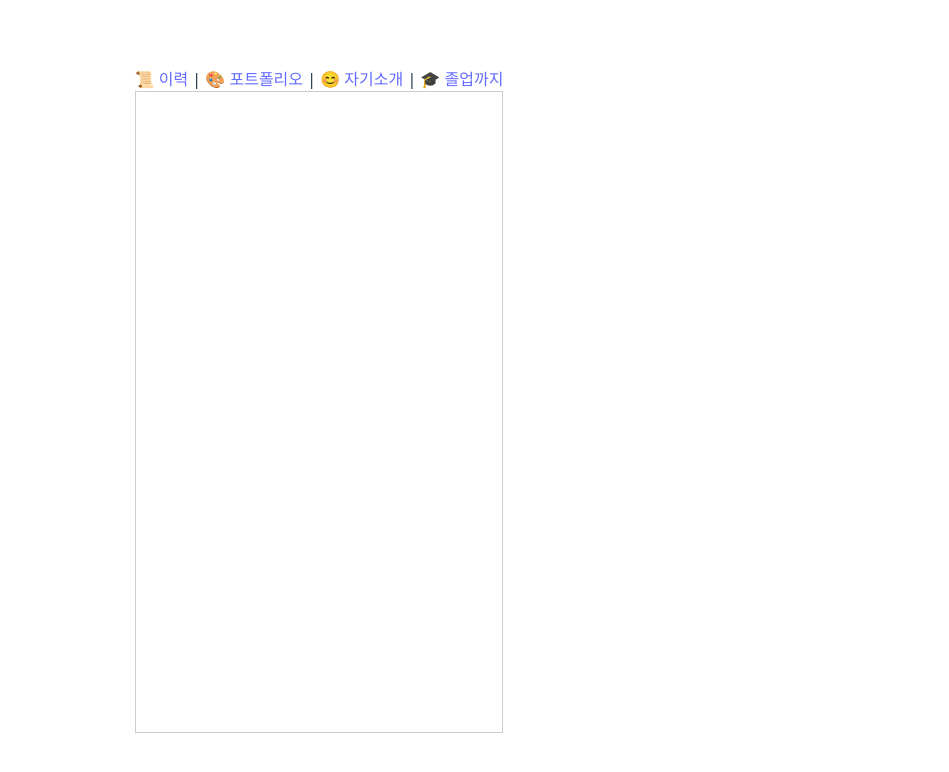
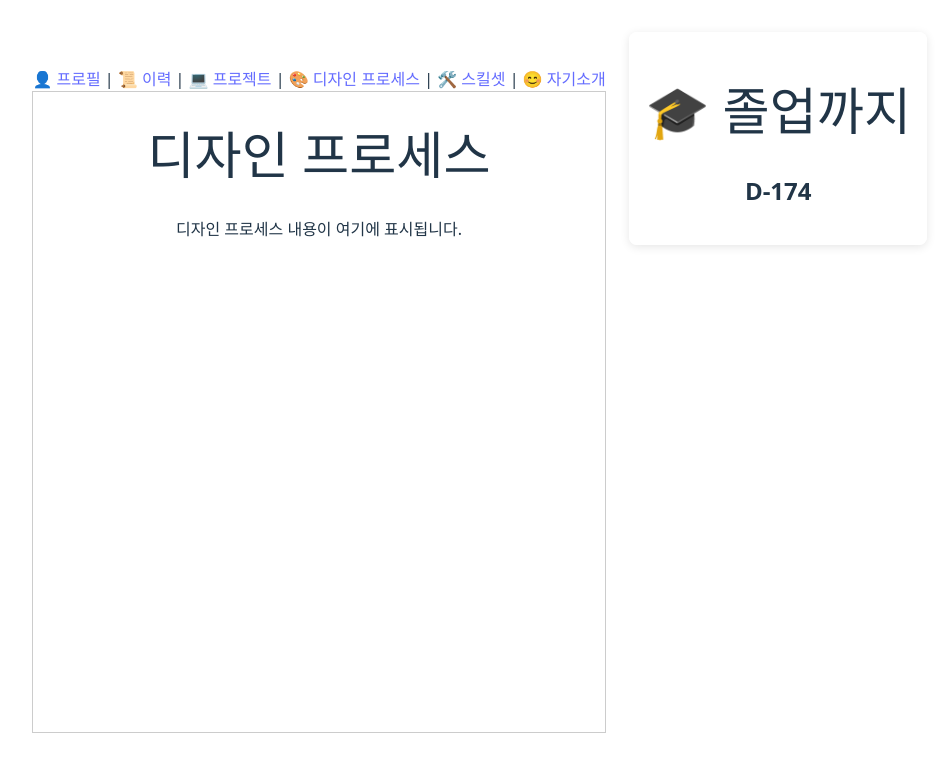
Before and after one commit to minguri22261078/min-portfolio, a React (Vite) app: page /min-portfolio/design-process in a window 1280 px wide. Shown: the top 772 px of the page, without its empty margins (321-1270 px from the left). Built offline with nearby package versions, Linux system fonts and the light colour scheme.

Commit message:
react-portfolio

```diff
--- a/src/App.css
+++ b/src/App.css
@@ -46,3 +46,14 @@
   overflow-y: auto;
   border: 1px solid #ccc; /* Adding a border to visualize the container */
 }
+
+.dday-container {
+  position: fixed;
+  top: 2rem;
+  right: 2rem;
+  z-index: 1000;
+  background-color: rgba(255, 255, 255, 0.8);
+  padding: 1rem;
+  border-radius: 8px;
+  box-shadow: 0 2px 10px rgba(0, 0, 0, 0.1);
+}
--- a/src/App.jsx
+++ b/src/App.jsx
@@ -1,25 +1,35 @@
 import './App.css'
 import { Routes, Route, Link } from 'react-router-dom'; // 라우터 관련 컴포넌트 임포트
+import Profile from './Profile.jsx';
 import Resume from './Resume.jsx';
 import Portfolio from './Portfolio.jsx';
+import DesignProcess from './DesignProcess.jsx';
+import Skillset from './Skillset.jsx';
 import About from './About.jsx';
 import Dday from './Dday.jsx';
 
 function App() {
     return (
         <>
+            <div className="dday-container">
+                <Dday />
+            </div>
             <nav>
+                <Link to="/profile">👤 프로필</Link> | {" "}
                 <Link to="/resume">📜 이력</Link> | {" "}
-                <Link to="/portfolio">🎨 포트폴리오</Link> | {" "}
-                <Link to="/about">😊 자기소개</Link> | {" "}
-                <Link to="/dday">🎓 졸업까지</Link>
+                <Link to="/portfolio">💻 프로젝트</Link> | {" "}
+                <Link to="/design-process">🎨 디자인 프로세스</Link> | {" "}
+                <Link to="/skillset">🛠️ 스킬셋</Link> | {" "}
+                <Link to="/about">😊 자기소개</Link>
             </nav>
             <main className="main-content">
                 <Routes>
+                    <Route path="/profile" element={<Profile />} />
                     <Route path="/resume" element={<Resume />} />
                     <Route path="/portfolio" element={<Portfolio />} />
+                    <Route path="/design-process" element={<DesignProcess />} />
+                    <Route path="/skillset" element={<Skillset />} />
                     <Route path="/about" element={<About />} />
-                    <Route path="/dday" element={<Dday />} />
                 </Routes>
             </main>
         </>
--- /dev/null
+++ b/src/DesignProcess.jsx
@@ -0,0 +1,12 @@
+import React from 'react';
+
+function DesignProcess() {
+  return (
+    <div>
+      <h1>디자인 프로세스</h1>
+      <p>디자인 프로세스 내용이 여기에 표시됩니다.</p>
+    </div>
+  );
+}
+
+export default DesignProcess;
--- /dev/null
+++ b/src/Profile.jsx
@@ -0,0 +1,12 @@
+import React from 'react';
+
+function Profile() {
+  return (
+    <div>
+      <h1>프로필</h1>
+      <p>프로필 내용이 여기에 표시됩니다.</p>
+    </div>
+  );
+}
+
+export default Profile;
--- /dev/null
+++ b/src/Skillset.jsx
@@ -0,0 +1,12 @@
+import React from 'react';
+
+function Skillset() {
+  return (
+    <div>
+      <h1>스킬셋</h1>
+      <p>스킬셋 내용이 여기에 표시됩니다.</p>
+    </div>
+  );
+}
+
+export default Skillset;
```
